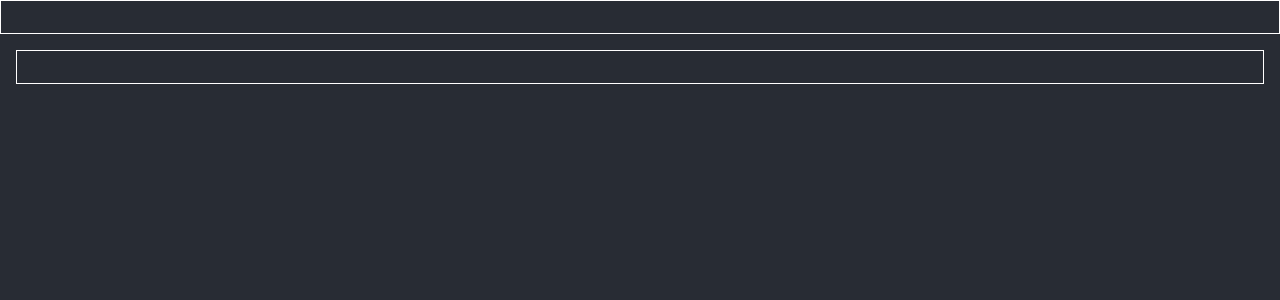
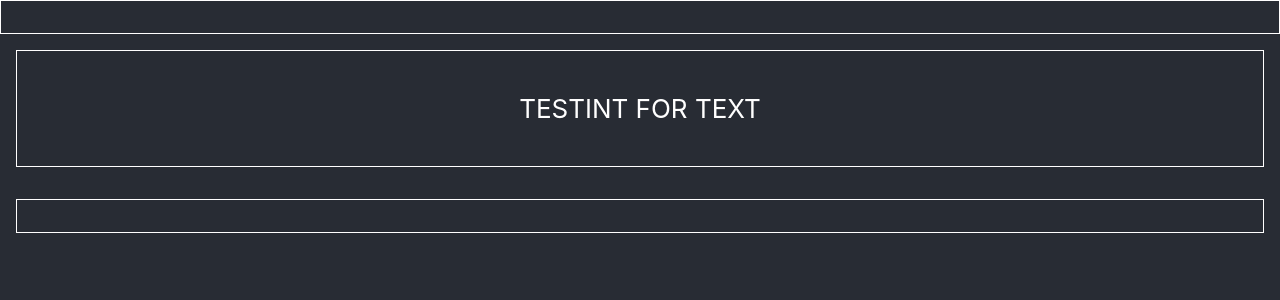
Before and after one commit to Marshall-Artz/library-frontend, a React (Create React App) app: page / in a window 1280 px wide. Shown: the top 300 px of the page. Built offline with nearby package versions, Linux system fonts and the light colour scheme.

Commit message:
Creating improved file structure

```diff
--- a/package.json
+++ b/package.json
@@ -11,7 +11,8 @@
     "@testing-library/user-event": "^13.5.0",
     "react": "^18.2.0",
     "react-dom": "^18.2.0",
-    "react-scripts": "5.0.1",
+    "react-scripts": "^2.1.3",
+    "redux-saga": "^1.1.3",
     "web-vitals": "^2.1.4"
   },
   "scripts": {
--- a/src/App.js
+++ b/src/App.js
@@ -1,5 +1,7 @@
+import React from 'react';
 import './App.css';
-import Banner from './Banner';
+import Banner from './components/Banner';
+import Main from './components/Main';
 import { Box } from '@mui/system';
 
 function App() {
@@ -7,6 +9,7 @@ function App() {
     <div className="App">
       <header className="App-header">
         <Banner/>
+        <Main/>
         <Box sx={{p: 2, border: '1px solid white', margin: 2}}>
 
         </Box>
--- a/src/Banner.jsx
+++ b/src/components/Banner.jsx
@@ -1,4 +1,6 @@
-import './App.css';
+import React from 'react';
+
+import '../App.css';
 import { Box } from '@mui/system';
 
 const Banner = () => {
--- /dev/null
+++ b/src/components/Main.jsx
@@ -0,0 +1,14 @@
+import React from 'react';
+
+import '../App.css';
+import { Box } from '@mui/system';
+
+const Main = () => {
+  return (
+    <Box sx={{p: 2, border: '1px solid white', margin: 2}}>
+        <p>TESTINT FOR TEXT</p>
+    </Box>
+  );
+}
+
+export default Main;
```
Also changed, not shown: 1 other file (tests, documents, lock files or other folders).
